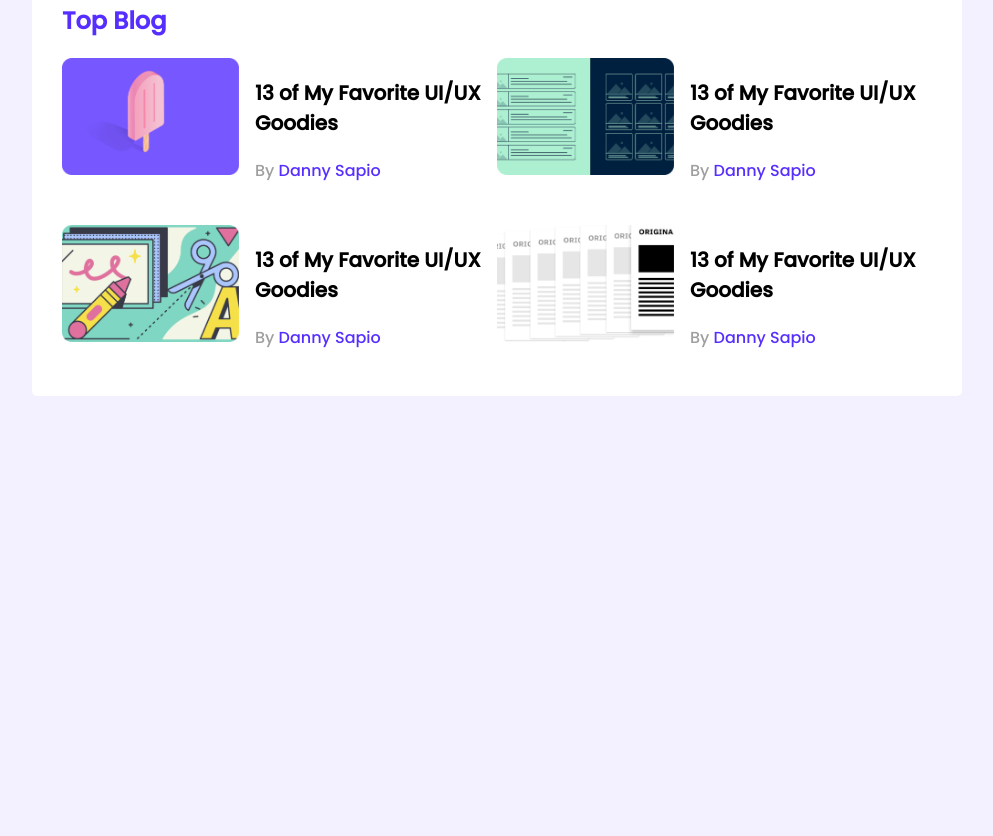
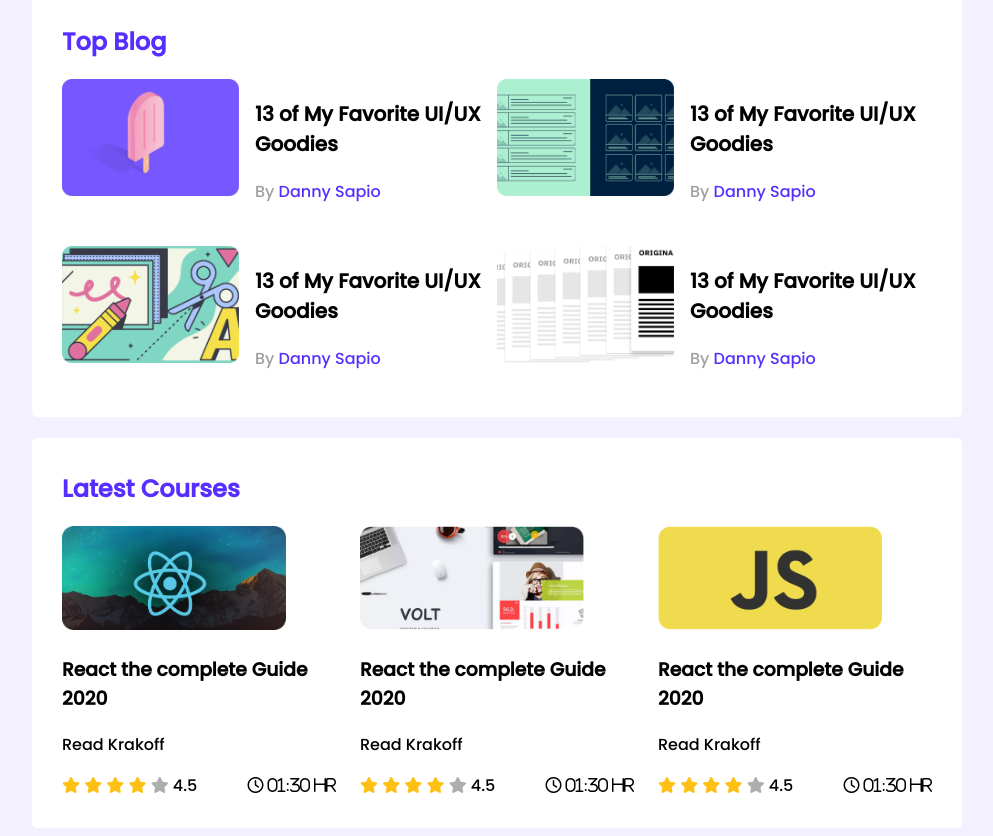
Before and after one commit to m-s-ahmed/leader-board-css3, a plain HTML site: page index.html in a window 1280 px wide. Shown: the part 315-1151 px from the top of the page, without its empty margins (143-1136 px from the left). Before the commit the page ends 800 px from the top, so only its background shows below. Drawn offline with Linux system fonts and the light colour scheme.

Commit message:
second-commit

```diff
--- a/index.html
+++ b/index.html
@@ -5,6 +5,8 @@
     <meta http-equiv="X-UA-Compatible" content="IE=edge">
     <meta name="viewport" content="width=device-width, initial-scale=1.0">
     <title>Leader Board CSS3</title>
+    <!-- Font awesome link  -->
+    <script src="https://kit.fontawesome.com/d06d623058.js" crossorigin="anonymous"></script>
     <!-- Link Stylesheet  -->
     <link rel="stylesheet" href="style/style.css">
 </head>
@@ -97,6 +99,103 @@
                 </div>
             </div>
         </section>
+
+        <!-- Latest Courses -->
+        <section class="container">
+            <h2 class="section-title"> Latest Courses </h2>
+
+            <div class="courses">
+
+                <div class="course">
+                    <div class="course-banner">
+                        <img src="images/courses/course-1.png" alt="">
+                    </div>
+
+                     <div class="course-detail">
+
+                        <h3 class="course-title">React the complete Guide 2020</h3>
+                        <p class=" course-author">Read Krakoff</p>
+
+                    </div>
+
+                    <div class="course-info">
+                        <div>
+                            <i class="fa-solid fa-star filled"></i>
+                            <i class="fa-solid fa-star filled"></i>
+                            <i class="fa-solid fa-star filled"></i>
+                            <i class="fa-solid fa-star filled"></i>
+                            <i class="fa-solid fa-star empty"></i>
+                            <span>4.5</span>
+                        </div>
+
+                        <div class="course-duration">
+                            <i class="fa-regular fa-clock"> 01:30 hr</i>
+                        </div>
+                    </div>
+
+                </div>
+                <div class="course">
+                    <div class="course-banner">
+                        <img src="images/courses/course-2.png" alt="">
+                    </div>
+
+                     <div class="course-detail">
+
+                        <h3 class="course-title">React the complete Guide 2020</h3>
+                        <p class=" course-author">Read Krakoff</p>
+
+                    </div>
+
+                    <div class="course-info">
+                        <div>
+                            <i class="fa-solid fa-star filled"></i>
+                            <i class="fa-solid fa-star filled"></i>
+                            <i class="fa-solid fa-star filled"></i>
+                            <i class="fa-solid fa-star filled"></i>
+                            <i class="fa-solid fa-star empty"></i>
+                            <span>4.5</span>
+                        </div>
+
+                        <div class="course-duration">
+                            <i class="fa-regular fa-clock"> 01:30 hr</i>
+                        </div>
+                    </div>
+
+                </div>
+                <div class="course">
+                    <div class="course-banner">
+                        <img src="images/courses/course-3.png" alt="">
+                    </div>
+
+                     <div class="course-detail">
+
+                        <h3 class="course-title">React the complete Guide 2020</h3>
+                        <p class=" course-author">Read Krakoff</p>
+
+                    </div>
+
+                    <div class="course-info">
+                        <div>
+                            <i class="fa-solid fa-star filled"></i>
+                            <i class="fa-solid fa-star filled"></i>
+                            <i class="fa-solid fa-star filled"></i>
+                            <i class="fa-solid fa-star filled"></i>
+                            <i class="fa-solid fa-star empty"></i>
+                            <span>4.5</span>
+                        </div>
+
+                        <div class="course-duration">
+                            <i class="fa-regular fa-clock"> 01:30 hr</i>
+                        </div>
+                    </div>
+
+                </div>
+
+             </div>
+
+
+
+        </section>
     </main>
 </body>
 </html>
--- a/style/style.css
+++ b/style/style.css
@@ -6,7 +6,8 @@
 
 main{
     display: flex;
-    justify-content: center;
+    flex-direction: column;
+    align-items: center;
 }
 
 /* common styles or utilities  */
@@ -22,6 +23,8 @@ body {
     border-radius: 5px;
     width: 870px;
     padding: 30px;
+    margin-top: 21px;
+
 }
 hr{
     border: 1px solid;
@@ -41,6 +44,7 @@ hr{
     color: #562EFF;
     font-size: 24px;
     margin-top: 3px;
+
 }
 
 .players {
@@ -99,3 +103,30 @@ hr{
     font-size: 16px;
 
 }
+
+/* course-styles  */
+
+.courses{
+    display: grid;
+    grid-template-columns: repeat(3, 1fr);
+    grid-column-gap: 24px;
+}
+
+.courses .course-banner img{
+    height: 104px;
+    width: 224px;
+}
+
+ .fa-star.filled{
+    color:#FFC014;
+}
+
+.fa-star.empty{
+    color: #AEAEAE;
+}
+
+.course-info{
+    display: flex;
+    align-items: center;
+    justify-content: space-between;
+}
```
